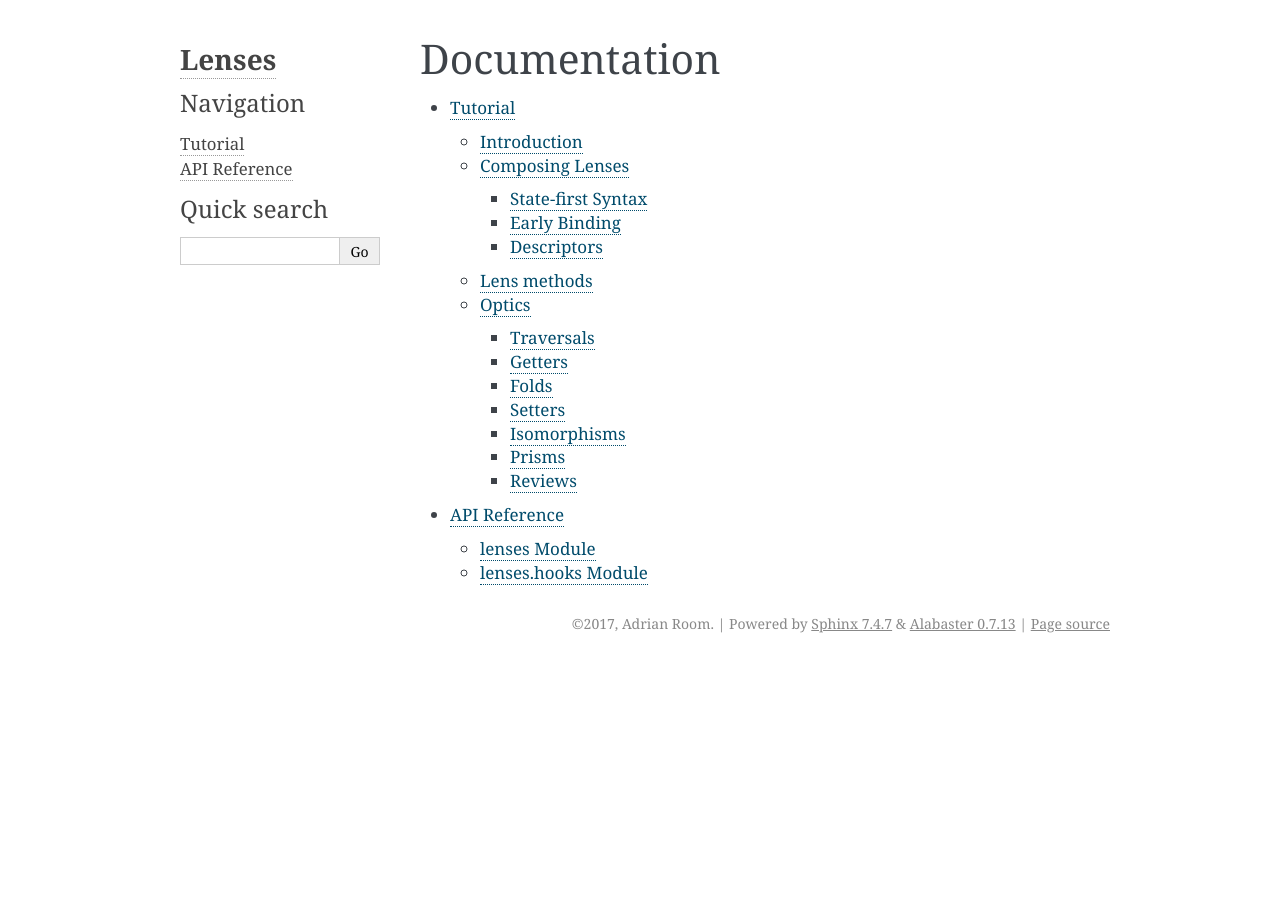
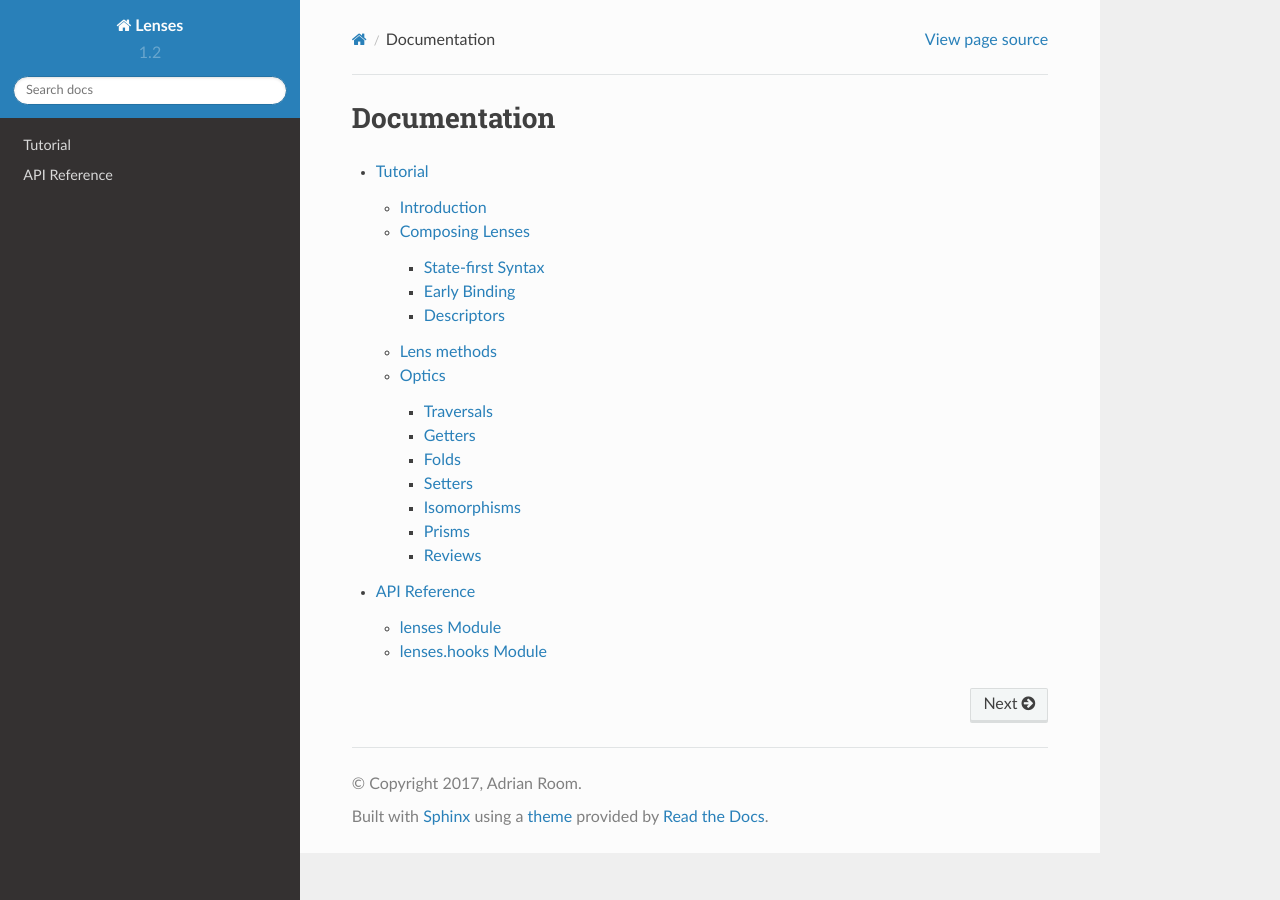
Before and after one commit to ingolemo/python-lenses, a Sphinx documentation site: the page built from docs/index.rst, in a window 1280 px wide. Built offline with Sphinx 7.4.7 and the Read the Docs theme 2.0.0, drawn with Linux system fonts in a browser that asks for light colours.

Commit message:
switch documentation to use default "read the docs" theme

```diff
--- a/docs/conf.py
+++ b/docs/conf.py
@@ -37,6 +37,7 @@ extensions = [
     "sphinx.ext.coverage",
     "sphinx.ext.graphviz",
     "sphinx.ext.viewcode",
+    "sphinx_rtd_theme",
 ]
 
 # Add any paths that contain templates here, relative to this directory.
@@ -89,7 +90,7 @@ todo_include_todos = False
 # The theme to use for HTML and HTML Help pages.  See the documentation for
 # a list of builtin themes.
 #
-html_theme = "alabaster"
+html_theme = "sphinx_rtd_theme"
 
 # Theme options are theme-specific and customize the look and feel of a theme
 # further.  For a list of options available for each theme, see the
--- a/setup.py
+++ b/setup.py
@@ -17,6 +17,7 @@ dependencies = []
 
 documentation_dependencies = [
     "sphinx",
+    "sphinx_rtd_theme",
 ]
 
 optional_dependencies = [
```
